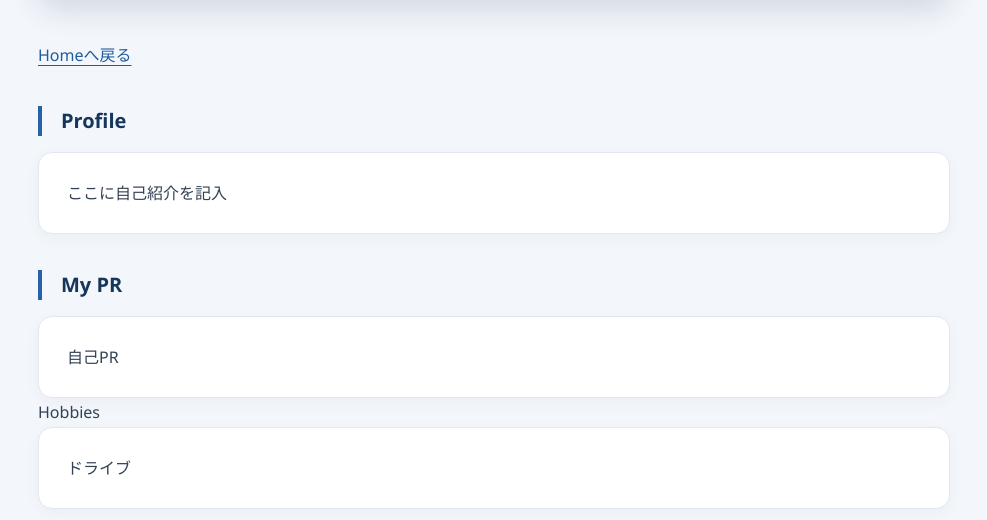
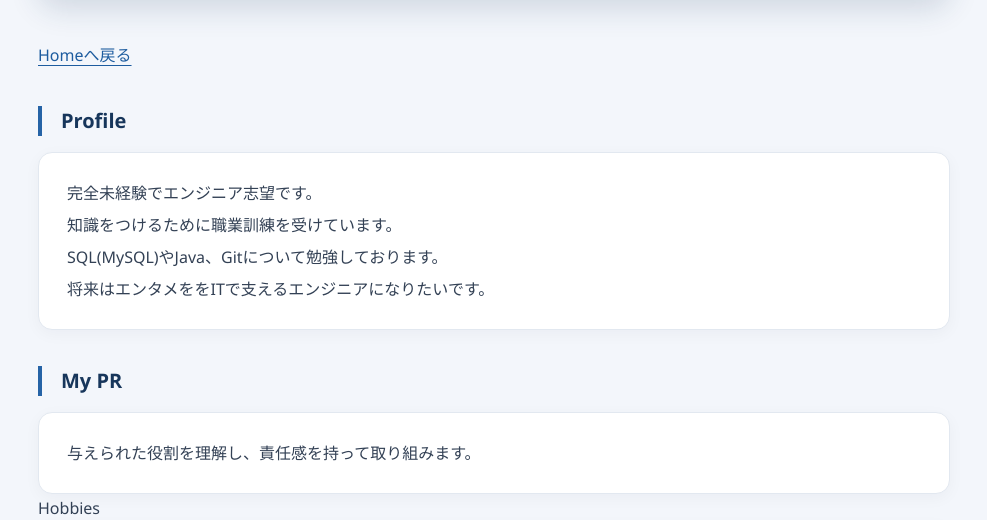
Before and after one commit to java43133-sudo/java43133-sudo.github.io, a plain HTML site: page abouteme.html in a window 1280 px wide. Shown: the part 219-739 px from the top of the page, without its empty margins (146-1133 px from the left). Drawn offline with Linux system fonts and the light colour scheme.

Commit message:
docs: about meの内容を充実。

```diff
--- a/abouteme.html
+++ b/abouteme.html
@@ -15,15 +15,21 @@
 	<main>
 		<section>
 			<h2>Profile</h2>
-			<p>ここに自己紹介を記入</p>
+			<p>完全未経験でエンジニア志望です。<br>
+				知識をつけるために職業訓練を受けています。<br>
+			SQL(MySQL)やJava、Gitについて勉強しております。<br>
+			将来はエンタメををITで支えるエンジニアになりたいです。
+		</p>
 		</section>
 		<section>
 			<h2>My PR</h2>
-			<p>自己PR</p>
+			<p>与えられた役割を理解し、責任感を持って取り組みます。
+
+			</p>
 		</section>
 		<section>
 			<he>Hobbies</he>
-			<p>ドライブ</p>
+			<p>アニメ視聴、ドライブ、喫茶店巡り</p>
 		</section>
 		<section>
 			<h2>Refresh</h2>
```
